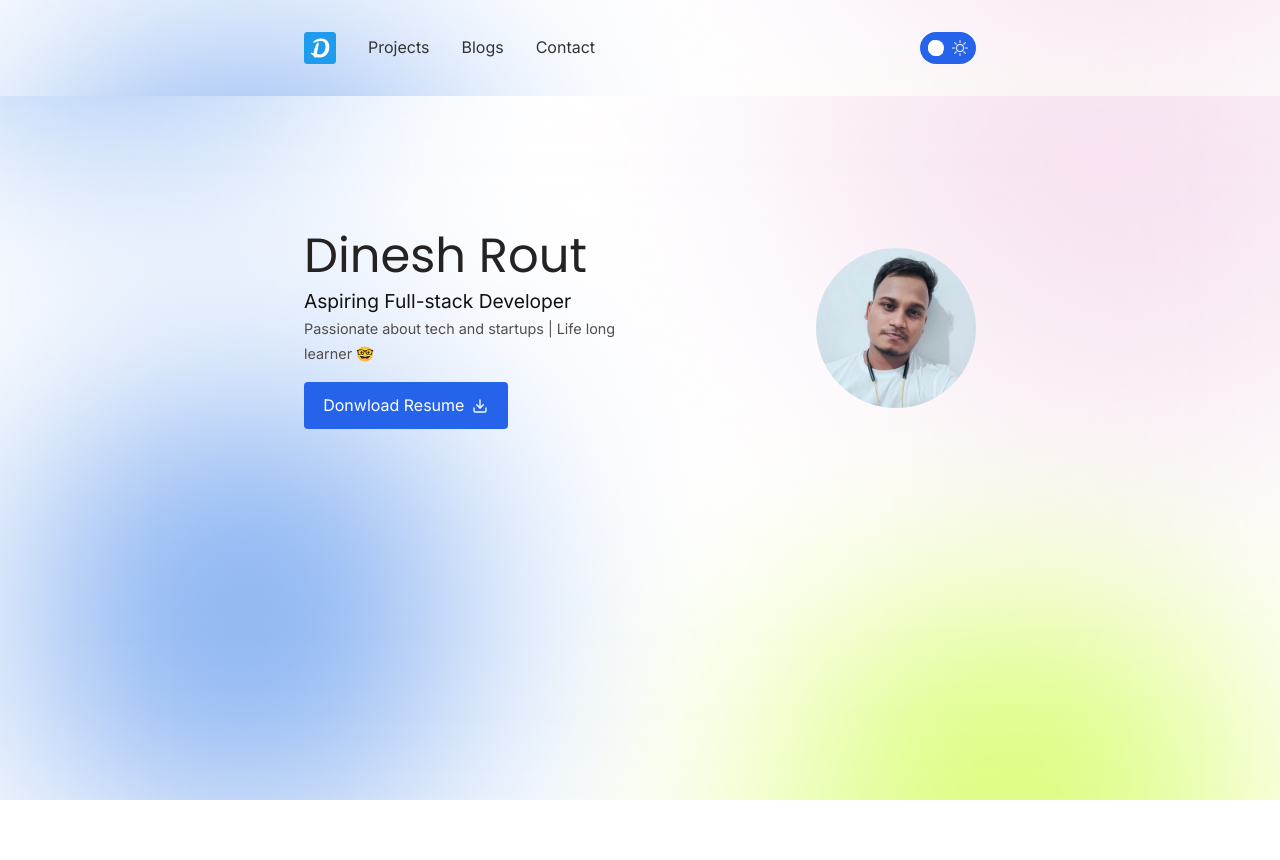
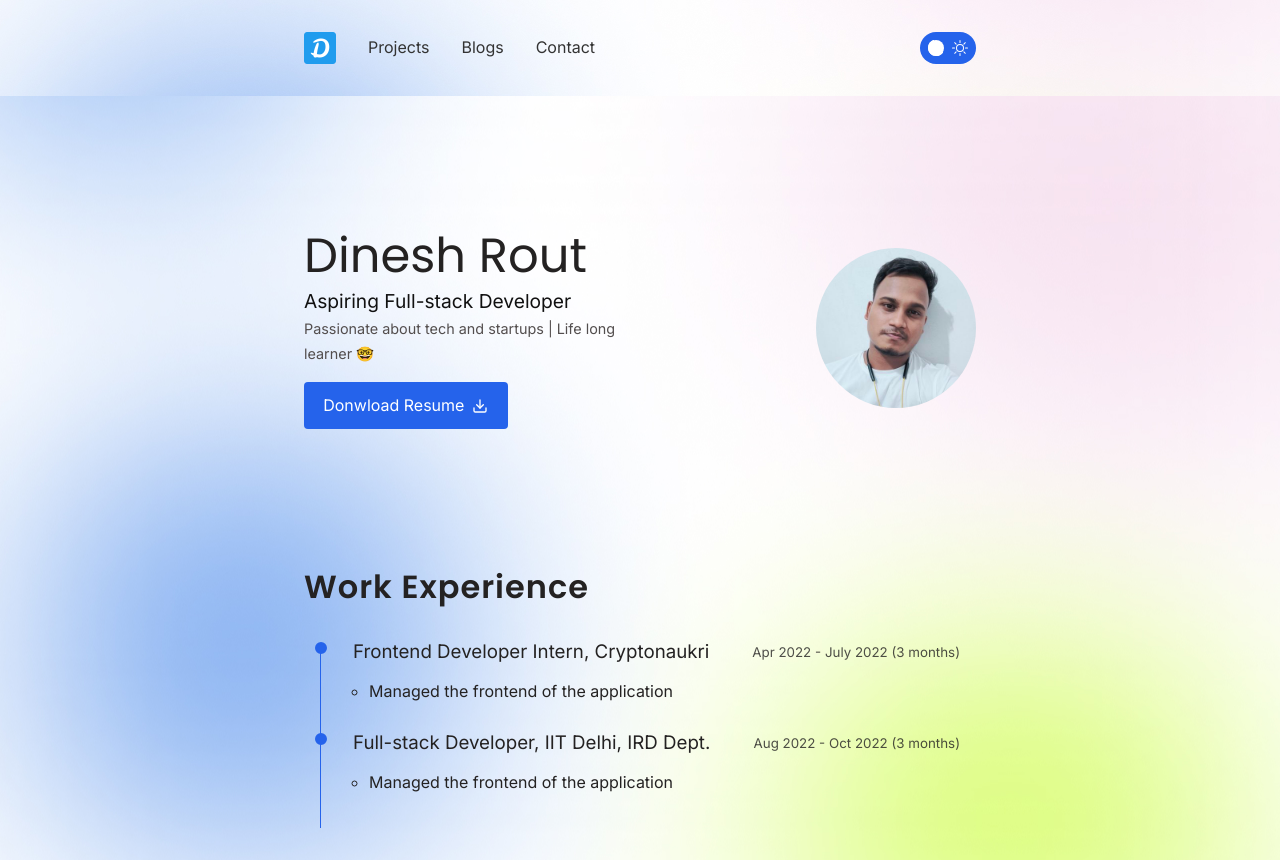
Before and after one commit to DineshRout779/my-portfolio, a React (Create React App) app: page / in a window 1280 px wide. Before the commit the page ends 800 px from the top, so only its background shows below. Built offline with nearby package versions, Linux system fonts and the light colour scheme.

Commit message:
page added: experience

```diff
--- /dev/null
+++ b/src/components/Experience.jsx
@@ -0,0 +1,120 @@
+import { gsap } from 'gsap';
+import { useRef } from 'react';
+import { useEffect } from 'react';
+import styled from 'styled-components';
+import { Container, SectionTitle } from '../styles/globalStyles';
+
+const data = [
+  {
+    id: 1,
+    company: 'Cryptonaukri',
+    role: 'Frontend Developer Intern',
+    fromDate: 'Apr 2022',
+    toDate: 'July 2022',
+    tasks: ['Managed the frontend of the application'],
+  },
+  {
+    id: 2,
+    company: 'IIT Delhi, IRD Dept.',
+    role: 'Full-stack Developer',
+    fromDate: 'Aug 2022',
+    toDate: 'Oct 2022',
+    tasks: ['Managed the frontend of the application'],
+  },
+];
+
+const Experience = () => {
+  const wrapperRef = useRef();
+
+  useEffect(() => {
+    gsap.fromTo(
+      wrapperRef.current,
+      { y: 200, opacity: 0 },
+      { y: 0, opacity: 1, duration: 0.8 }
+    );
+  });
+  return (
+    <Container ref={wrapperRef}>
+      <SectionTitle>Work Experience</SectionTitle>
+
+      <TimeLine>
+        {data.map((ex) => (
+          <TimeLineItem key={ex.id}>
+            <ExperieceHeader>
+              <h3>
+                {ex.role}, {ex.company}
+              </h3>
+
+              <small>
+                {ex.fromDate} - {ex.toDate} (3 months)
+              </small>
+            </ExperieceHeader>
+
+            <TaskList>
+              {ex.tasks.map((task, i) => (
+                <li key={i}>{task}</li>
+              ))}
+            </TaskList>
+          </TimeLineItem>
+        ))}
+      </TimeLine>
+    </Container>
+  );
+};
+
+export default Experience;
+
+const TimeLine = styled.ul`
+  list-style-type: none;
+  margin: 1em 0;
+  padding: 1em;
+`;
+
+const TimeLineItem = styled.li`
+  padding: 0 0 2em 2em;
+  border-left: 1px solid var(--accent-blue);
+  position: relative;
+  &::after {
+    content: '';
+    position: absolute;
+    top: -4px;
+    left: -6px;
+    padding: 4px;
+    border-radius: 50%;
+    background-color: var(--accent-blue);
+    border: 2px solid var(--accent-blue);
+  }
+
+  p {
+    opacity: 0.7;
+  }
+
+  ul {
+    padding: 0 1em;
+  }
+`;
+
+const ExperieceHeader = styled.div`
+  display: flex;
+  align-items: center;
+  justify-content: space-between;
+
+  position: relative;
+  top: -10px;
+
+  h3 {
+    font-weight: 400;
+  }
+
+  small {
+    opacity: 0.8;
+  }
+
+  @media (max-width: 768px) {
+    display: block;
+  }
+`;
+
+const TaskList = styled.ul`
+  list-style-type: circle;
+`;
--- a/src/pages/Home.jsx
+++ b/src/pages/Home.jsx
@@ -1,9 +1,11 @@
+import Experience from '../components/Experience';
 import Intro from '../components/Intro';
 
 const Home = () => {
   return (
     <div>
       <Intro />
+      <Experience />
     </div>
   );
 };
```
